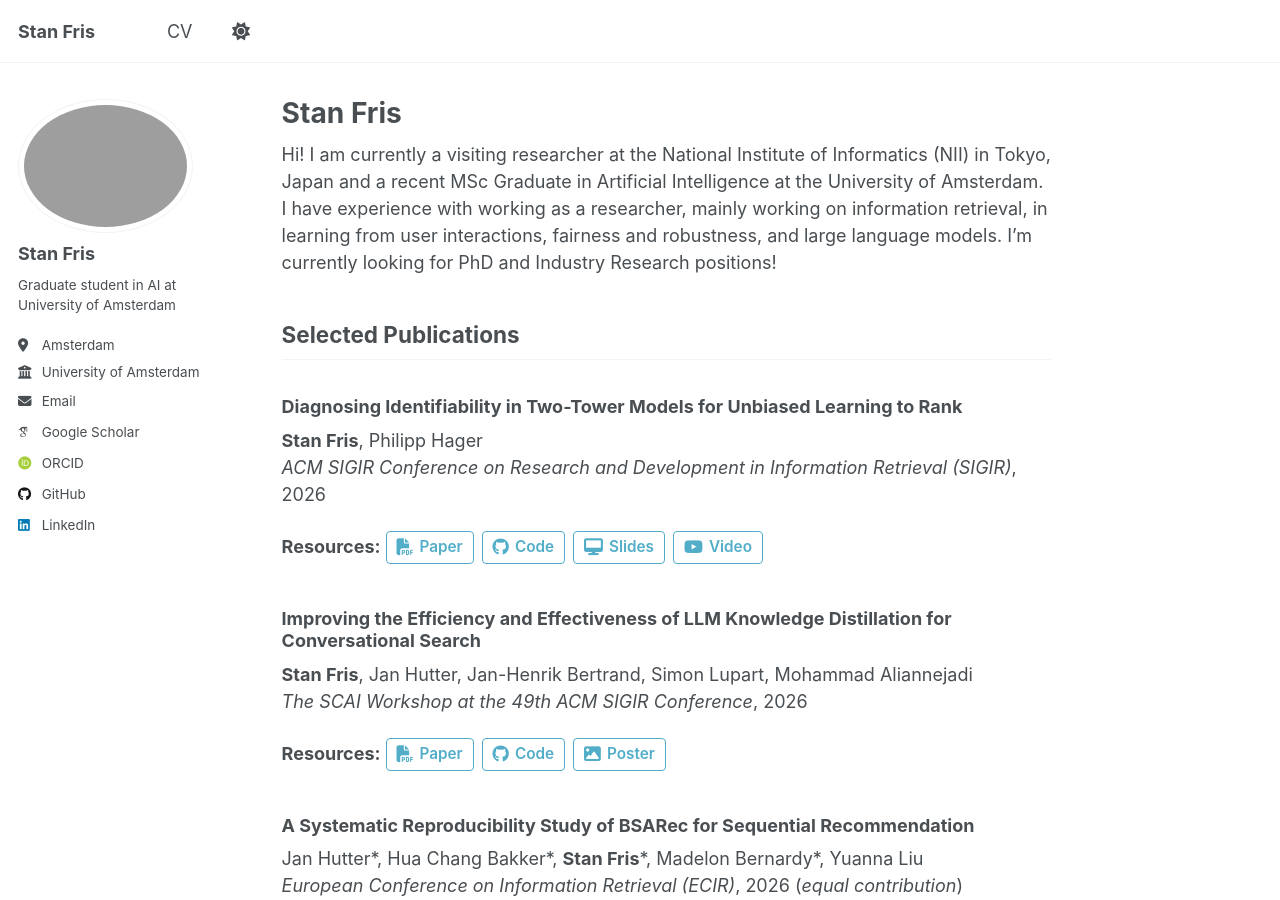
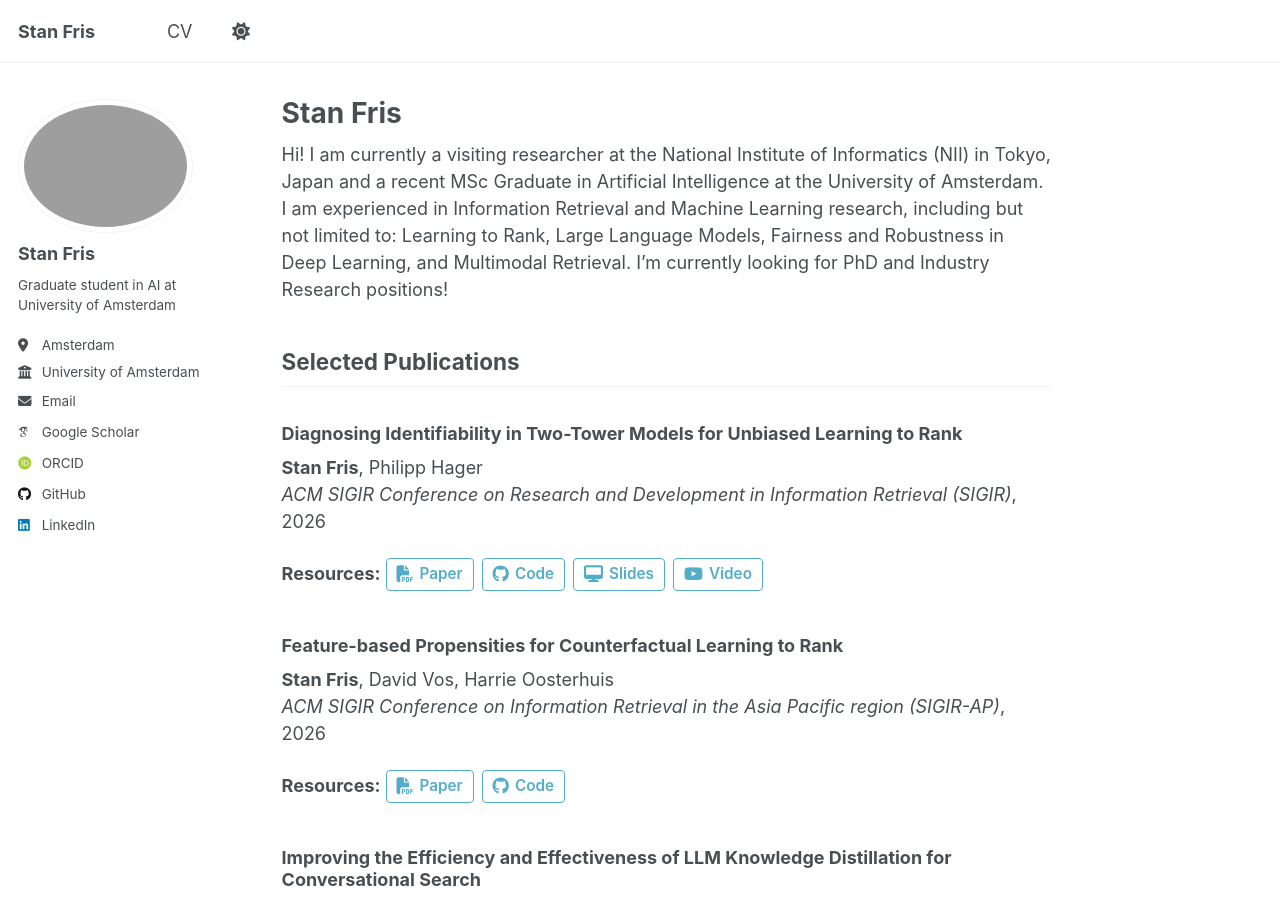
Before and after one commit to stanfris/stanfris.github.io, a Jekyll site: the page built from _pages/about.md, in a window 1280 px wide and 900 px high. Built offline with Jekyll 4.4.1, drawn with Linux system fonts in a browser that asks for light colours; some web fonts are replaced; a script that is not in the unit is left out.

Commit message:
add files

```diff
--- a/_pages/about.md
+++ b/_pages/about.md
@@ -7,7 +7,7 @@ redirect_from:
   - /about.html
 ---
 
-Hi! I am currently a visiting researcher at the National Institute of Informatics (NII) in Tokyo, Japan and a recent MSc Graduate in Artificial Intelligence at the University of Amsterdam. I have experience with working as a researcher, mainly working on information retrieval, in learning from user interactions, fairness and robustness, and large language models. I'm currently looking for PhD and Industry Research positions!
+Hi! I am currently a visiting researcher at the National Institute of Informatics (NII) in Tokyo, Japan and a recent MSc Graduate in Artificial Intelligence at the University of Amsterdam. I am experienced in Information Retrieval and Machine Learning research, including but not limited to: Learning to Rank, Large Language Models, Fairness and Robustness in Deep Learning, and Multimodal Retrieval. I'm currently looking for PhD and Industry Research positions!
 
 ## Selected Publications
 
@@ -16,6 +16,12 @@ Hi! I am currently a visiting researcher at the National Institute of Informatic
 *ACM SIGIR Conference on Research and Development in Information Retrieval (SIGIR)*, 2026
 
 **Resources:** <a class="btn-pub" href="/files/SIGIR_2026_Diagnosing_Identifiability_in_Two_Tower_Models_for_Unbiased_Learning_to_Rank-4.pdf" target="_blank"><i class="fas fa-file-pdf"></i> Paper</a><a class="btn-pub" href="https://github.com/stanfris/practical-identifiability-ultr" target="_blank"><i class="fab fa-github"></i> Code</a><a class="btn-pub" href="/files/SIGIR_2026_Diagnosing_Identifiability_in_Two_Tower_Models_for_Unbiased_Learning_to_Rank_Slides.pdf" target="_blank"><i class="fas fa-desktop"></i> Slides</a><a class="btn-pub" href="https://www.youtube.com/watch?v=QZUxUbQ1asw" target="_blank"><i class="fab fa-youtube"></i> Video</a>
+
+### Feature-based Propensities for Counterfactual Learning to Rank
+**Stan Fris**, David Vos, Harrie Oosterhuis
+*ACM SIGIR Conference on Information Retrieval in the Asia Pacific region (SIGIR-AP)*, 2026
+
+**Resources:** <a class="btn-pub" href="/files/SIGIR_AP_2026_Feature_based_propensity_optimization_for_Counterfactual_learning_to_Rank-18.pdf" target="_blank"><i class="fas fa-file-pdf"></i> Paper</a><a class="btn-pub" href="https://github.com/stanfris/feature-based-propensities-for-counterfactual-ltr" target="_blank"><i class="fab fa-github"></i> Code</a>
 
 ### Improving the Efficiency and Effectiveness of LLM Knowledge Distillation for Conversational Search
 **Stan Fris**, Jan Hutter, Jan-Henrik Bertrand, Simon Lupart, Mohammad Aliannejadi
```
Also changed, not shown: 2 other files.
